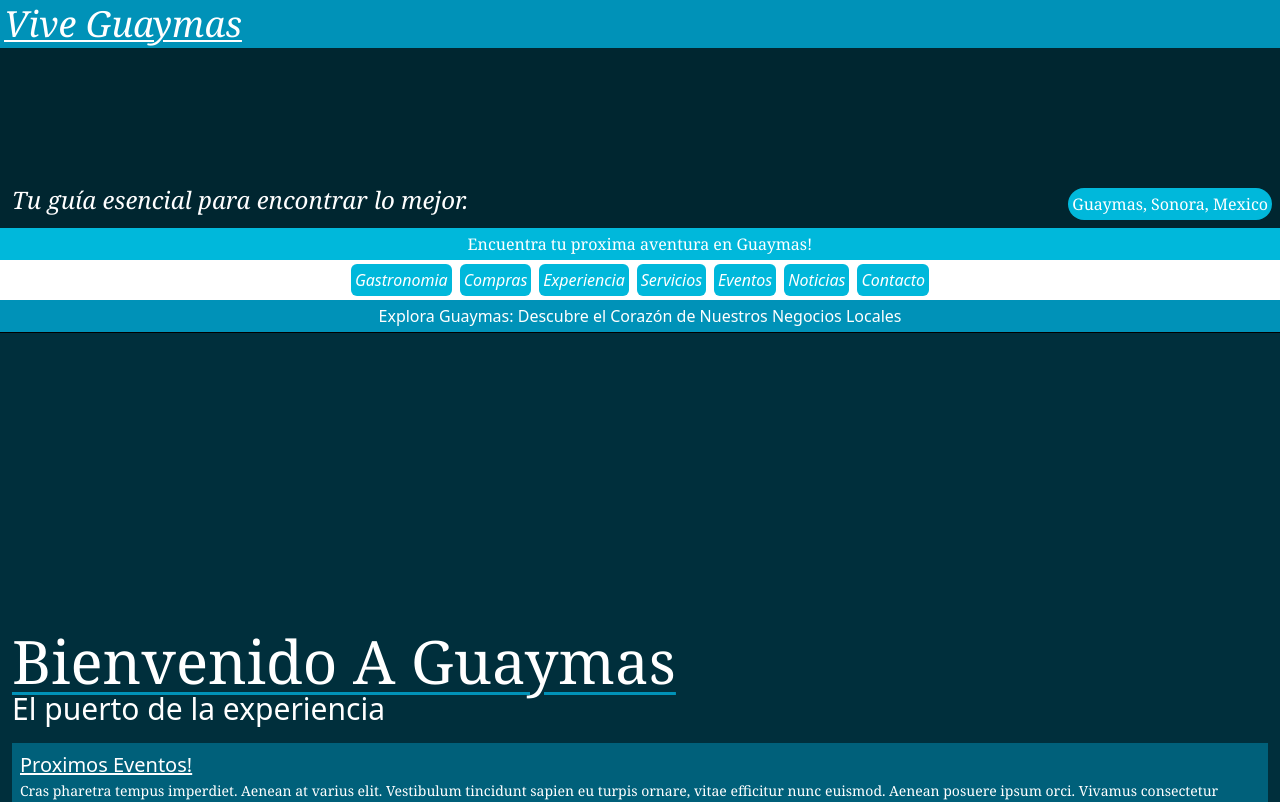
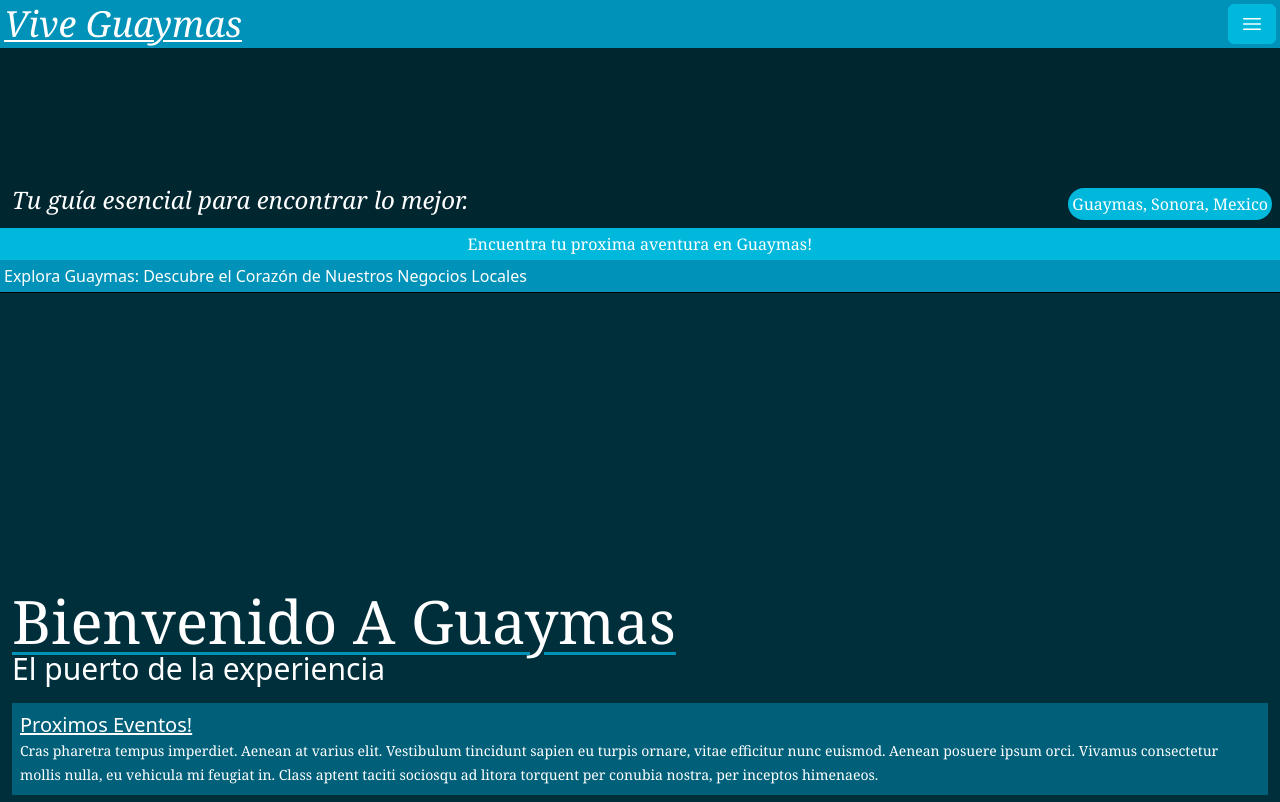
Before and after one commit to TylerBrock01/FE_gsono, a React (Vite) app: page / in a window 1280 px wide. Shown: the top 802 px of the page. Built offline with nearby package versions, Linux system fonts and the light colour scheme; what @midudev/tailwind-animations would draw is missing.

Commit message:
menu nav added component

```diff
--- a/src/components/HomeComponent/NavBarComponent.tsx
+++ b/src/components/HomeComponent/NavBarComponent.tsx
@@ -1,30 +1,43 @@
-import {NavLink} from "react-router-dom";
+import { Menu, MenuButton, MenuItem, MenuItems } from '@headlessui/react'
+import { Bars3Icon } from '@heroicons/react/24/solid'
+import {Link} from "react-router-dom";
+
 
 export default function NavBarComponent() {
-    const categories = [
-        {name: 'gastronomia', icon: 'food-drink', id: 1, path:"/"},
-        {name: 'compras', icon: 'shopping-bag', id:2, path:"/"},
-        {name: 'experiencia', icon: 'xd', id:3, path:"/" },
-        {name: 'servicios', icon: 'briefcase', id:4, path:"/"},
-        {name: 'eventos', icon: 'calendar', id: 5, path:"/"},
-        {name: 'noticias', icon: 'newspaper', id: 6, path:"/"},
-        {name: 'contacto', icon: 'phone', id: 7, path:"/register"},
-    ]
+    // const categories = [
+    //     {name: 'gastronomia', icon: 'food-drink', id: 1, path:"/"},
+    //     {name: 'compras', icon: 'shopping-bag', id:2, path:"/"},
+    //     {name: 'experiencia', icon: 'xd', id:3, path:"/" },
+    //     {name: 'servicios', icon: 'briefcase', id:4, path:"/"},
+    //     {name: 'eventos', icon: 'calendar', id: 5, path:"/"},
+    //     {name: 'noticias', icon: 'newspaper', id: 6, path:"/"},
+    //     {name: 'contacto', icon: 'phone', id: 7, path:"/register"},
+    // ]
     return(
-        <nav className=' animate-blurred-fade-in bg-white grid p-1'>
-            <ul className='grid grid-cols-2 md:flex md:justify-evenly lg:justify-center gap-2 italic '>
-                {categories.map((category) => ( // Itera sobre el array de categorías
-                    <li key={category.id}>
-                        <NavLink
-                            to={category.path} // ¡Usa category.path, no Link.path!
-                            end={category.path === '/'} // ¡Usa category.path, no Link.path!
-                            className='flex justify-center capitalize rounded-md p-1 bg-cyan-500 text-white' // Usa la función de estilos
-                        >
-                            <span>{category.name}</span> {/* El texto del link */}
-                        </NavLink>
-                    </li>
-                ))}
-            </ul>
+        <nav className='flex ' >
+            <Menu>
+                <MenuButton className="capitalize  items-center gap-2 rounded-md bg-cyan-500 data-open:bg-cyan-800 px-3 py-1 text-sm/6 font-semibold text-white">
+                    <Bars3Icon className='h-6 w-6' aria-hidden='true'/>
+                </MenuButton>
+
+                <MenuItems
+                    transition
+                    anchor="bottom end"
+                    className="capitalize animate-blurred-fade-in origin-top-right rounded-xl border border-white  p-1 text-sm/6 text-white  "
+                >
+                    <MenuItem>
+                        <Link to='#' className="bg-cyan-500 group flex w-full items-center gap-2 rounded-lg px-3 py-1.5 data-focus:bg-white/10">
+                            xd
+                        </Link>
+                    </MenuItem>
+                    <MenuItem>
+                        <Link to='#' className="bg-cyan-500 group flex w-full items-center gap-2 rounded-lg px-3 py-1.5 data-focus:bg-white/10">
+                            xd
+                        </Link>
+                    </MenuItem>
+                </MenuItems>
+            </Menu>
         </nav>
+
     )
 }
--- a/src/layout/HomeLayout.tsx
+++ b/src/layout/HomeLayout.tsx
@@ -1,5 +1,6 @@
 import {Outlet} from "react-router-dom";
 import {Link} from 'react-router-dom'
+import NavBarComponent from "../components/HomeComponent/NavBarComponent.tsx";
 
 export default function HomeLayout() {
     return (
@@ -7,8 +8,14 @@ export default function HomeLayout() {
             <meta name="viewport" content="width=device-width, initial-scale=1.0" />
             <title>vive guaymas</title>
             <link rel="shortcut icon" href="/src/img/dona.jpg" type="image/x-icon"   />
-            <div className='bg-cyan-800 min-h-screen'>
-                <Link to='/' className=' animate-slide-in-top bg-cyan-600 font-serif text-white p-1 flex text-4xl  italic capitalize font-medium decoration-2 underline underline-offset-3'>vive guaymas</Link>
+            <div className=' bg-cyan-600 animate-slide-in-top flex justify-between p-1'>
+                <Link to='/' className=' font-serif text-white  flex text-4xl  italic capitalize font-medium decoration-2 underline underline-offset-3'>
+                    vive guaymas
+                </Link>
+                <NavBarComponent/>
+            </div>
+            <div className='bg-cyan-800 min-h-screen '>
+
                 <header className='animate-blurred-fade-in bg-[url("/src/img/hero.jpg")] bg-cover bg-no-repeat md:bg-right lg:bg-center'>
                     <div className='flex flex-col md:flex-row justify-between md:items-center lg:items-end h-40 md:h-45 font-serif p-2  z-1 bg-black/60 text-white'>
                         <h2 className='italic p-1 text-2xl'>Tu guía esencial para encontrar lo mejor. </h2>
--- a/src/views/HomeView.tsx
+++ b/src/views/HomeView.tsx
@@ -1,5 +1,4 @@
 import {Link} from 'react-router-dom'
-import NavBarComponent from "../components/HomeComponent/NavBarComponent.tsx";
 import HeroComponent from "../components/HomeComponent/HeroComponent.tsx";
 
 export default function HomeView() {
@@ -8,9 +7,8 @@ export default function HomeView() {
     return(
         <>
             {/*navbar*/}
-            <NavBarComponent/>
             {/*index*/}
-            <h1 className='animate-blurred-fade-in bg-cyan-600 text-white flex justify-center p-1  border-black border-b-1'>Explora Guaymas: Descubre el Corazón de Nuestros Negocios Locales</h1>
+            <h1 className='animate-blurred-fade-in bg-cyan-600 text-white flex justify-between p-1  border-black border-b-1'>Explora Guaymas: Descubre el Corazón de Nuestros Negocios Locales</h1>
             {/*hero*/}
             <HeroComponent/>
             {/*main*/}
```
